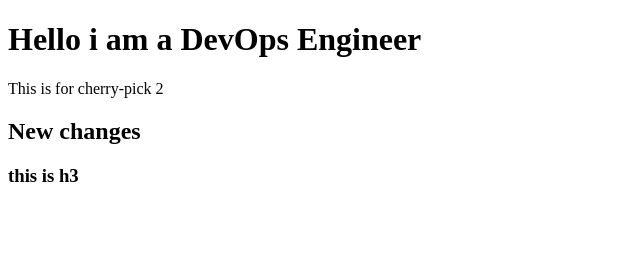
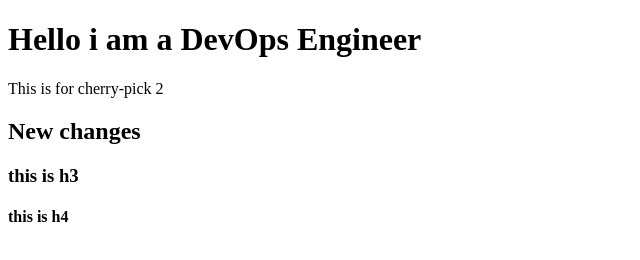
Before and after one commit to kishor-645/justone, a plain HTML site: page index.html in a window 1280 px wide. Shown: the full height of the page, 0-640 px from the left. Drawn offline with Linux system fonts and the light colour scheme.

Commit message:
h4 added

```diff
--- a/index.html
+++ b/index.html
@@ -3,3 +3,4 @@
 <p>This is for cherry-pick 2</p>
 <h2>New changes</h2>
 <h3>this is  h3</h3>
+<h4>this is h4</h4>
```
